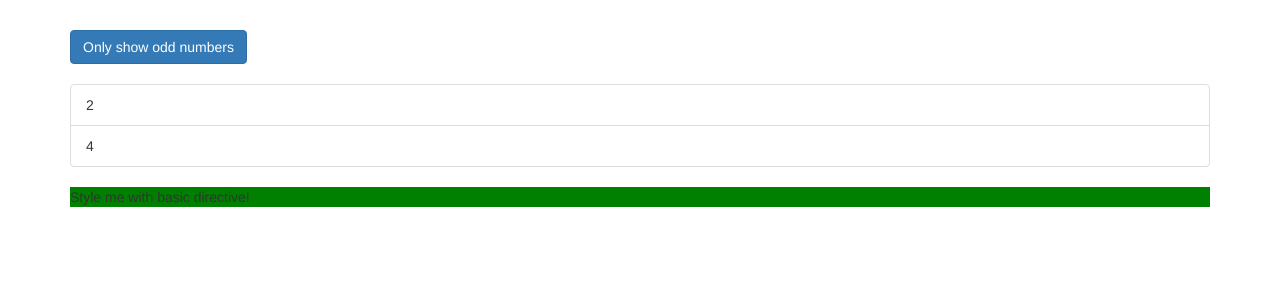
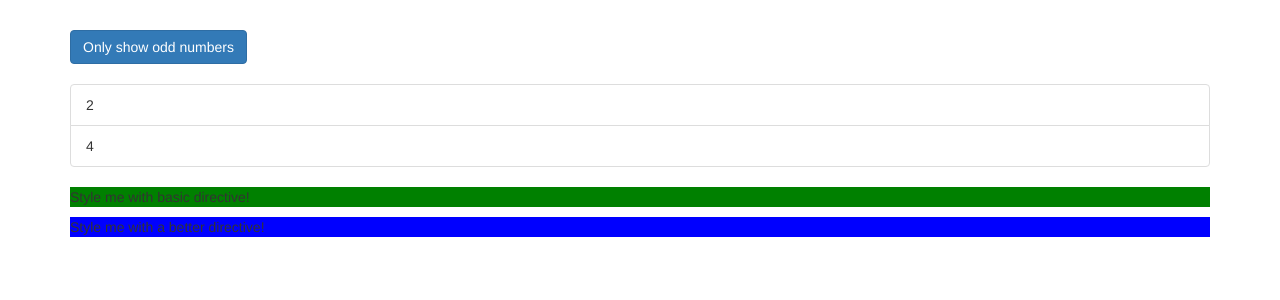
Before and after one commit to ViktorMalyshkin/udemy-directives, an Angular app: page / in a window 1280 px wide. Shown: the top 300 px of the page. Built offline with nearby package versions, Linux system fonts and the light colour scheme.

Commit message:
s7 p95. Using the Renderer to build a Better Attribute Directive

```diff
--- a/src/app/app.component.html
+++ b/src/app/app.component.html
@@ -27,6 +27,7 @@
         </div>
       </ul>
       <p appBasicHighlight>Style me with basic directive!</p>
+      <p appBetterHighlight>Style me with a better directive!</p>
     </div>
   </div>
 </div>
--- a/src/app/app.module.ts
+++ b/src/app/app.module.ts
@@ -5,11 +5,13 @@ import { FormsModule } from '@angular/forms';
 
 import { AppComponent } from './app.component';
 import { BasicHighlightDirective } from './basic-highlight/basic-highlight.directive';
+import { BetterHighlightDirective } from './better-highlight/better-highlight.directive';
 
 @NgModule({
   declarations: [
     AppComponent,
     BasicHighlightDirective,
+    BetterHighlightDirective,
   ],
   imports: [
     BrowserModule,
--- /dev/null
+++ b/src/app/better-highlight/better-highlight.directive.ts
@@ -0,0 +1,14 @@
+import { Directive, ElementRef, OnInit, Renderer2 } from '@angular/core';
+
+@Directive({
+  selector: '[appBetterHighlight]',
+})
+export class BetterHighlightDirective implements OnInit {
+
+  constructor(private elRef: ElementRef, private renderer: Renderer2) {
+  }
+
+  ngOnInit(): void {
+    this.renderer.setStyle(this.elRef.nativeElement, 'backgroundColor', 'blue');
+  }
+}
```
